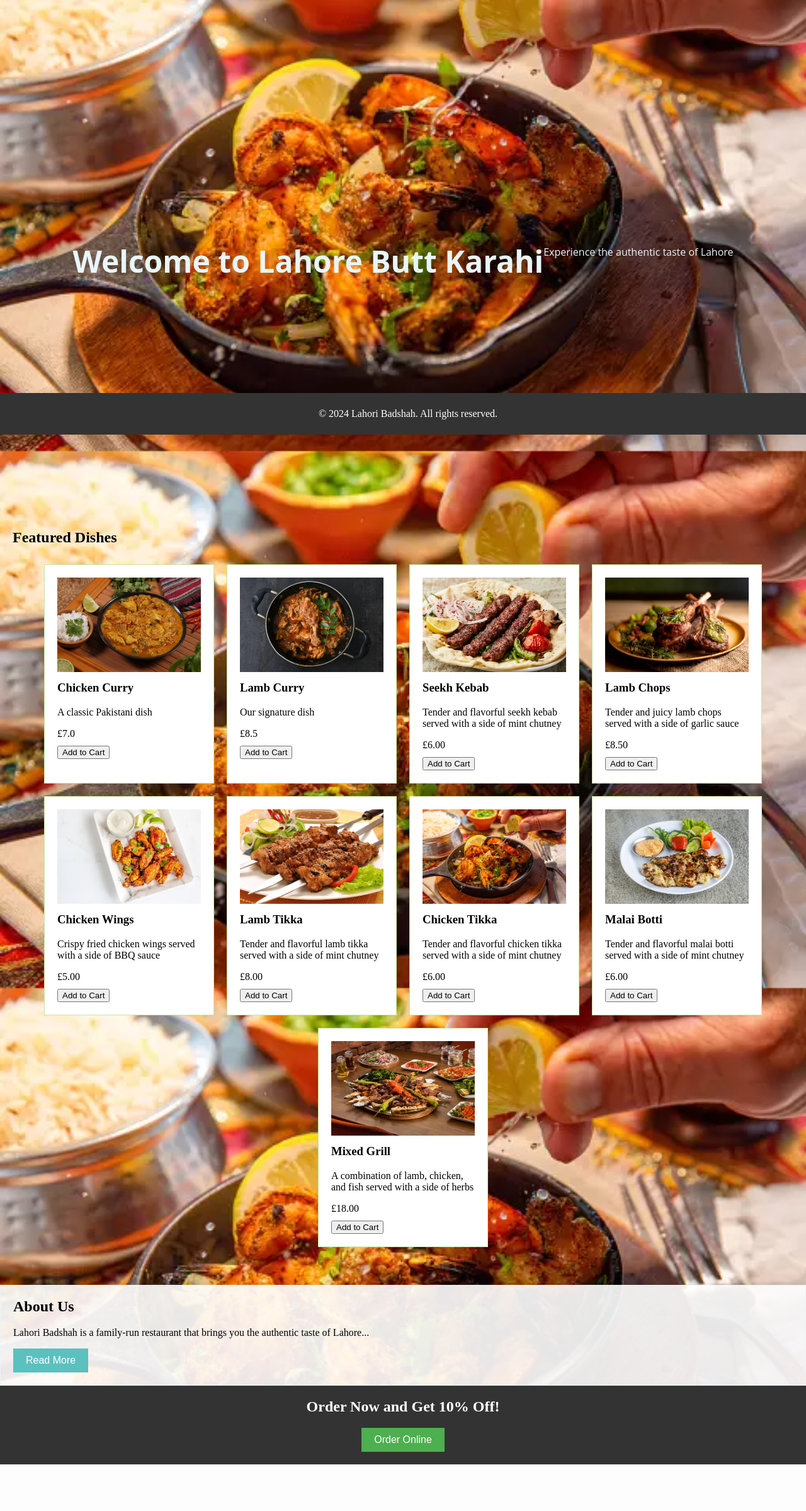
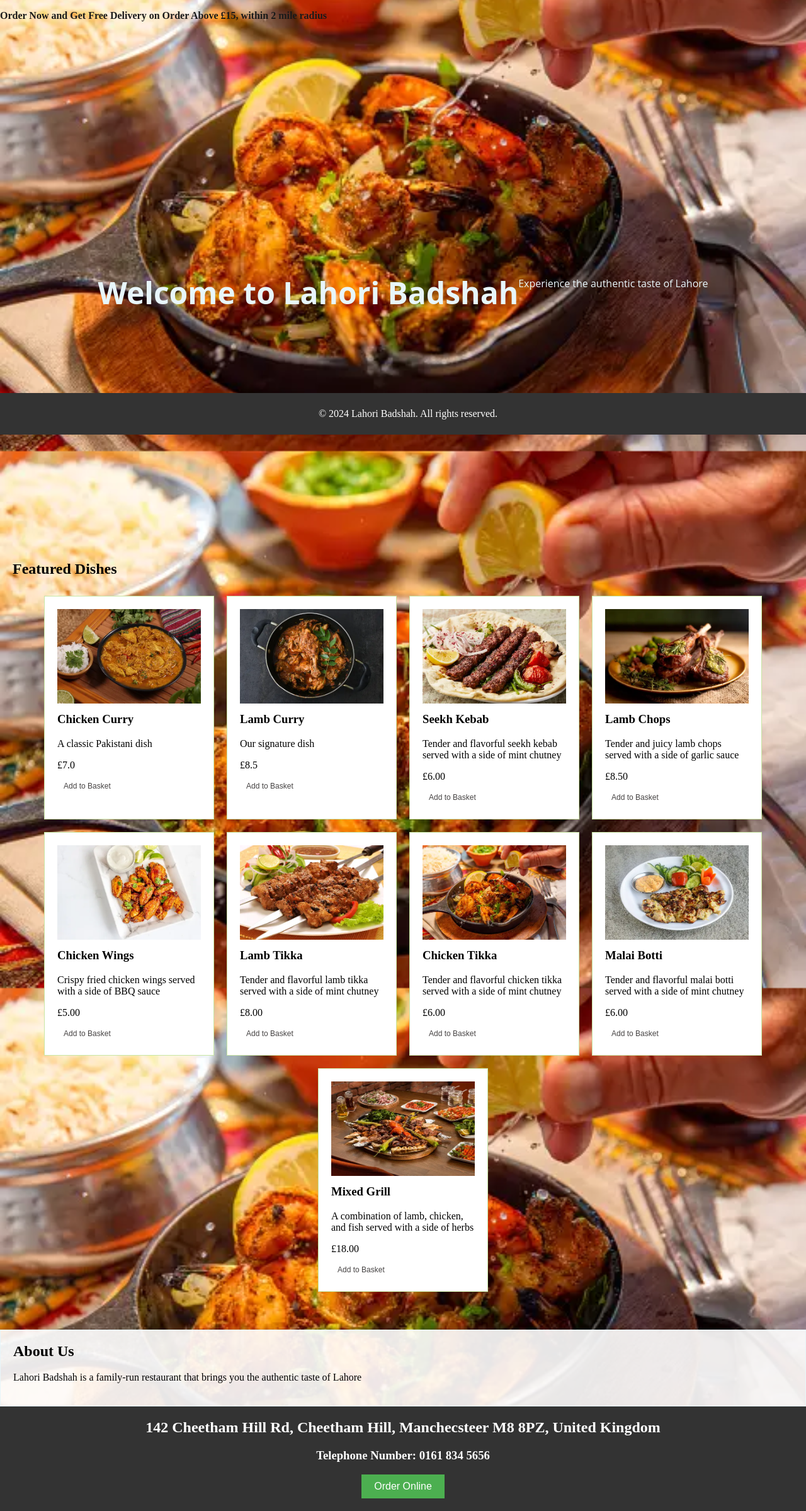
Before and after one commit to eshamudasar/restaurant-website, a Flask app: page / in a window 1280 px wide. Shown: the part 110-2509 px from the top of the page at 63% size. Before the commit the page ends 2435 px from the top, so only its background shows below. Run offline with Flask 3, Linux system fonts and the light colour scheme; some libraries are stand-ins or nearby versions.

Commit message:
Update index.html

```diff
--- a/templates/index.html
+++ b/templates/index.html
@@ -1,11 +1,17 @@
 {% extends 'base.html' %}
 
 {% block content %}
+<section class="order-now-link">
+
+    <p>Order Now and Get Free Delivery on Order Above £15, within 2 mile radius</p>
+</section>
+
 <section class="hero">
-    <h1>Welcome to Lahore Butt Karahi</h1>
+    <h1>Welcome to Lahori Badshah</h1>
     <p>Experience the authentic taste of Lahore</p>
 
 </section>
+
 
 <section class="featured-dishes">
     <h2>Featured Dishes</h2>
@@ -16,7 +22,7 @@
             <h3>{{ dish.name }}</h3>
             <p>{{ dish.description }}</p>
             <p>£{{ dish.price }}</p>
-            <button>Add to Cart</button>
+             <button class="add-to-cart" data-item-id="{{dish.id }}" data-item-name="{{ dish.name }}" data-item-price="{{ dish.price }}">Add to Basket</button>
         </div>
         {% endfor %}
     </div>
@@ -24,12 +30,13 @@
 
 <section class="about-us">
     <h2>About Us</h2>
-    <p>Lahori Badshah is a family-run restaurant that brings you the authentic taste of Lahore...</p>
-    <button>Read More</button>
+    <p>Lahori Badshah is a family-run restaurant that brings you the authentic taste of Lahore</p>
+
 </section>
 
 <section class="call-to-action">
-    <h2>Order Now and Get 10% Off!</h2>
+    <h2>142 Cheetham Hill Rd, Cheetham Hill, Manchecsteer M8 8PZ, United Kingdom</h2>
+    <h3>Telephone Number: 0161 834 5656</h3>
     <button>Order Online</button>
 </section>
 {% endblock %}
```
